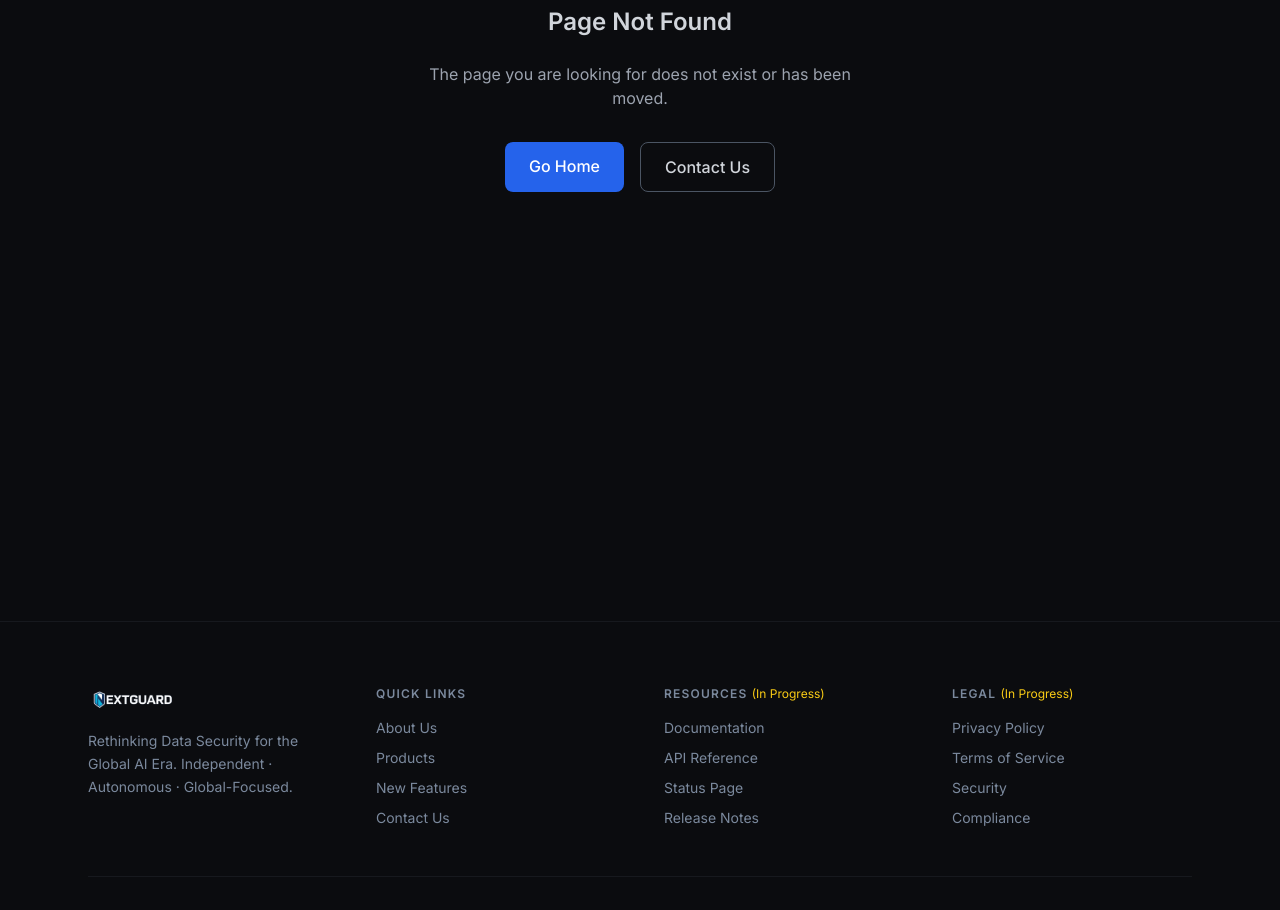
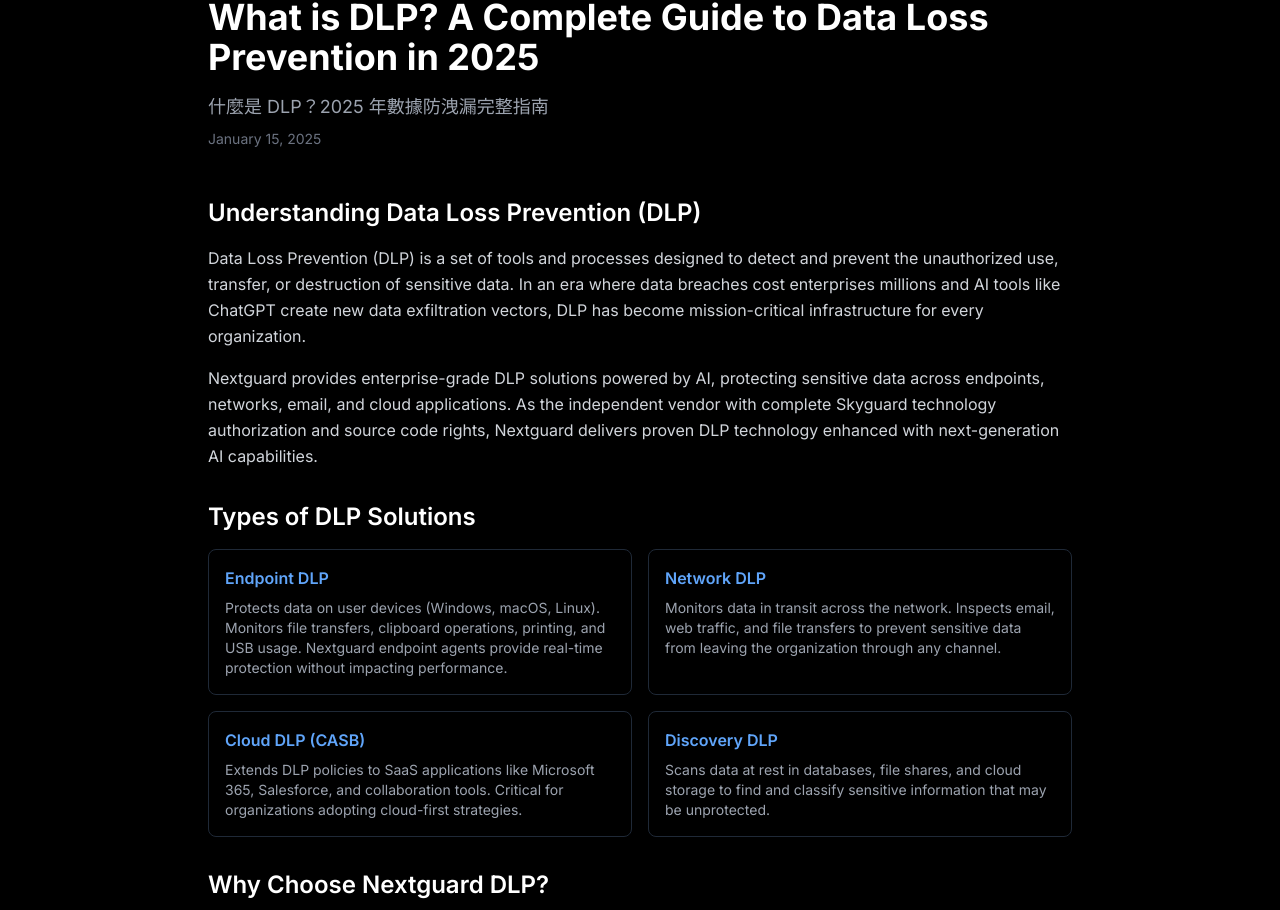
Before and after one commit to NextGuard-hk/nextguard-website, a Next.js app: page /blog/what-is-dlp-data-loss-prevention-guide-2025 in a window 1280 px wide. Before the commit this address had no page. Shown: the part 179-1089 px from the top of the page. Built offline with nearby package versions, Linux system fonts and the light colour scheme.

Commit message:
Add DLP guide blog article with SEO keywords

```diff
--- /dev/null
+++ b/app/blog/what-is-dlp-data-loss-prevention-guide-2025/page.tsx
@@ -0,0 +1,86 @@
+import { Metadata } from "next"
+import Link from "next/link"
+
+export const metadata: Metadata = {
+  title: "What is DLP? Complete Guide to Data Loss Prevention 2025 | Nextguard",
+  description: "Comprehensive guide to Data Loss Prevention (DLP). Learn how Nextguard DLP protects enterprise data with AI-driven technology. Next Guard DLP solutions for Windows, macOS, Linux.",
+  keywords: ["what is DLP", "data loss prevention", "Nextguard DLP", "Next Guard DLP", "enterprise DLP", "AI DLP", "endpoint DLP", "DLP solution Hong Kong"],
+  alternates: { canonical: "https://next-guard.com/blog/what-is-dlp-data-loss-prevention-guide-2025" },
+  openGraph: {
+    title: "What is DLP? Complete Guide to Data Loss Prevention 2025",
+    description: "Learn how Nextguard AI-driven DLP protects enterprise data across endpoints, networks, and cloud.",
+    url: "https://next-guard.com/blog/what-is-dlp-data-loss-prevention-guide-2025",
+    type: "article",
+  },
+}
+
+export default function WhatIsDLPPage() {
+  return (
+    <div className="min-h-screen bg-black text-white">
+      <article className="max-w-4xl mx-auto px-4 py-20">
+        <div className="mb-8">
+          <Link href="/blog" className="text-blue-400 text-sm hover:underline">← Back to Blog</Link>
+        </div>
+        <header className="mb-12">
+          <span className="text-xs bg-blue-500/20 text-blue-400 px-3 py-1 rounded-full">DLP Fundamentals</span>
+          <h1 className="text-4xl font-bold mt-4 mb-4">What is DLP? A Complete Guide to Data Loss Prevention in 2025</h1>
+          <p className="text-lg text-gray-400">什麼是 DLP？2025 年數據防洩漏完整指南</p>
+          <time className="text-sm text-gray-500 mt-2 block">January 15, 2025</time>
+        </header>
+
+        <div className="prose prose-invert max-w-none space-y-8">
+          <section>
+            <h2 className="text-2xl font-semibold mb-4">Understanding Data Loss Prevention (DLP)</h2>
+            <p className="text-gray-300 leading-relaxed">Data Loss Prevention (DLP) is a set of tools and processes designed to detect and prevent the unauthorized use, transfer, or destruction of sensitive data. In an era where data breaches cost enterprises millions and AI tools like ChatGPT create new data exfiltration vectors, DLP has become mission-critical infrastructure for every organization.</p>
+            <p className="text-gray-300 leading-relaxed mt-4">Nextguard provides enterprise-grade DLP solutions powered by AI, protecting sensitive data across endpoints, networks, email, and cloud applications. As the independent vendor with complete Skyguard technology authorization and source code rights, Nextguard delivers proven DLP technology enhanced with next-generation AI capabilities.</p>
+          </section>
+
+          <section>
+            <h2 className="text-2xl font-semibold mb-4">Types of DLP Solutions</h2>
+            <div className="grid md:grid-cols-2 gap-4">
+              <div className="border border-gray-800 rounded-lg p-4">
+                <h3 className="font-semibold text-blue-400 mb-2">Endpoint DLP</h3>
+                <p className="text-gray-400 text-sm">Protects data on user devices (Windows, macOS, Linux). Monitors file transfers, clipboard operations, printing, and USB usage. Nextguard endpoint agents provide real-time protection without impacting performance.</p>
+              </div>
+              <div className="border border-gray-800 rounded-lg p-4">
+                <h3 className="font-semibold text-blue-400 mb-2">Network DLP</h3>
+                <p className="text-gray-400 text-sm">Monitors data in transit across the network. Inspects email, web traffic, and file transfers to prevent sensitive data from leaving the organization through any channel.</p>
+              </div>
+              <div className="border border-gray-800 rounded-lg p-4">
+                <h3 className="font-semibold text-blue-400 mb-2">Cloud DLP (CASB)</h3>
+                <p className="text-gray-400 text-sm">Extends DLP policies to SaaS applications like Microsoft 365, Salesforce, and collaboration tools. Critical for organizations adopting cloud-first strategies.</p>
+              </div>
+              <div className="border border-gray-800 rounded-lg p-4">
+                <h3 className="font-semibold text-blue-400 mb-2">Discovery DLP</h3>
+                <p className="text-gray-400 text-sm">Scans data at rest in databases, file shares, and cloud storage to find and classify sensitive information that may be unprotected.</p>
+              </div>
+            </div>
+          </section>
+
+          <section>
+            <h2 className="text-2xl font-semibold mb-4">Why Choose Nextguard DLP?</h2>
+            <ul className="space-y-3 text-gray-300">
+              <li className="flex items-start gap-2"><span className="text-blue-400 mt-1">✓</span> AI-powered anomaly detection that goes beyond traditional regex rules</li>
+              <li className="flex items-start gap-2"><span className="text-blue-400 mt-1">✓</span> Complete source code ownership — independent from any single vendor</li>
+              <li className="flex items-start gap-2"><span className="text-blue-400 mt-1">✓</span> Cross-platform endpoint agents for Windows, macOS, and Linux</li>
+              <li className="flex items-start gap-2"><span className="text-blue-400 mt-1">✓</span> Deep Microsoft MIP/Purview integration</li>
+              <li className="flex items-start gap-2"><span className="text-blue-400 mt-1">✓</span> 20+ years of data security expertise from former Skyguard core team</li>
+              <li className="flex items-start gap-2"><span className="text-blue-400 mt-1">✓</span> Flexible deployment: on-premises, private cloud, or hybrid</li>
+            </ul>
+          </section>
+
+          <section>
+            <h2 className="text-2xl font-semibold mb-4">DLP in the AI Era</h2>
+            <p className="text-gray-300 leading-relaxed">The rise of generative AI tools has created unprecedented data security challenges. Employees may inadvertently upload confidential documents to ChatGPT, Gemini, or other AI platforms. Nextguard AI DLP includes pre-built policies specifically designed to detect and block sensitive data uploads to AI platforms, protecting your intellectual property in the AI era.</p>
+          </section>
+
+          <section className="border border-blue-500/30 rounded-xl p-6 bg-blue-500/5">
+            <h2 className="text-xl font-semibold mb-2">Ready to Protect Your Data?</h2>
+            <p className="text-gray-400 mb-4">Contact Nextguard for a personalized demo and see how AI-driven DLP can secure your enterprise.</p>
+            <Link href="/contact" className="inline-block bg-blue-600 text-white px-6 py-2 rounded-lg hover:bg-blue-700 transition-colors">Contact Sales</Link>
+          </section>
+        </div>
+      </article>
+    </div>
+  )
+}
```
